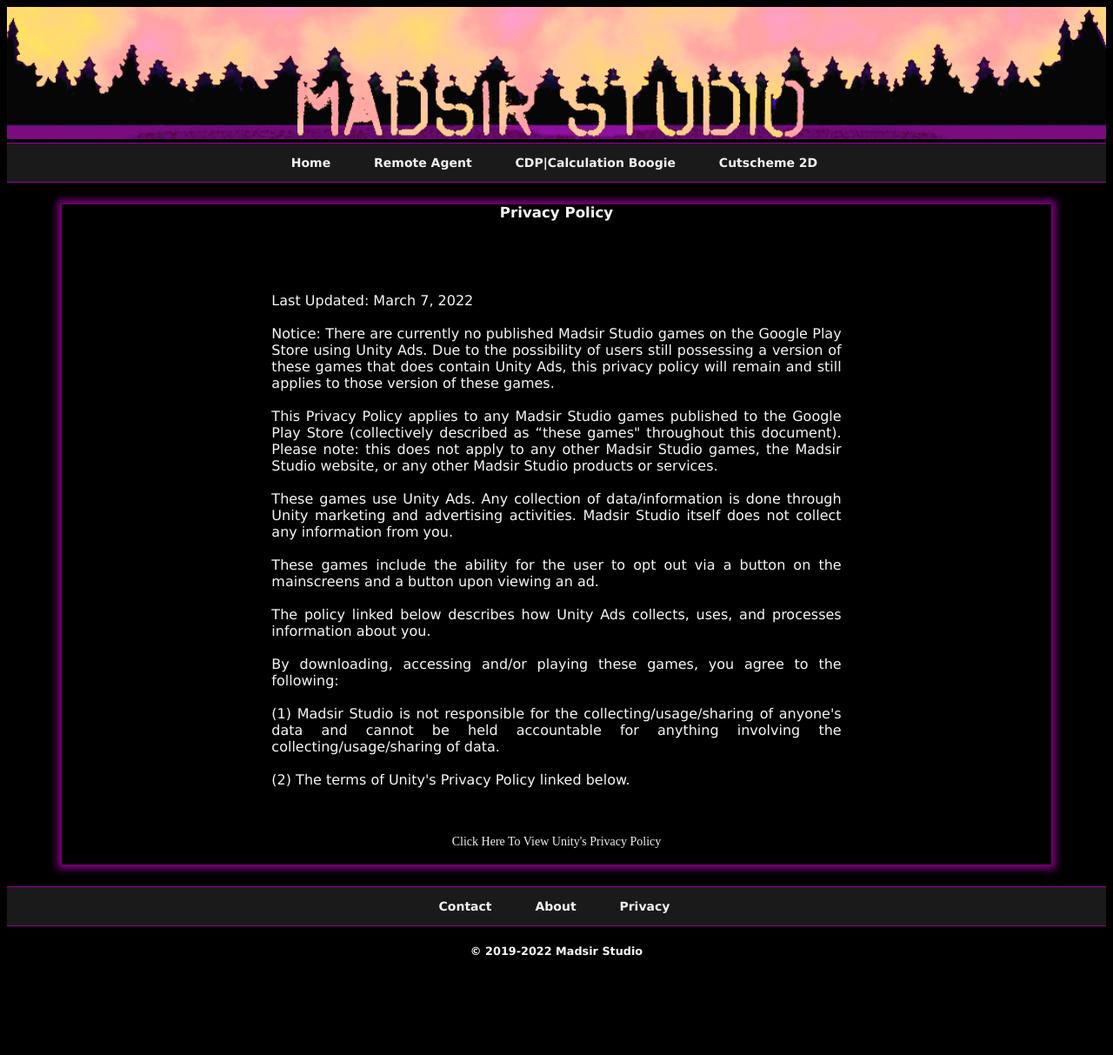
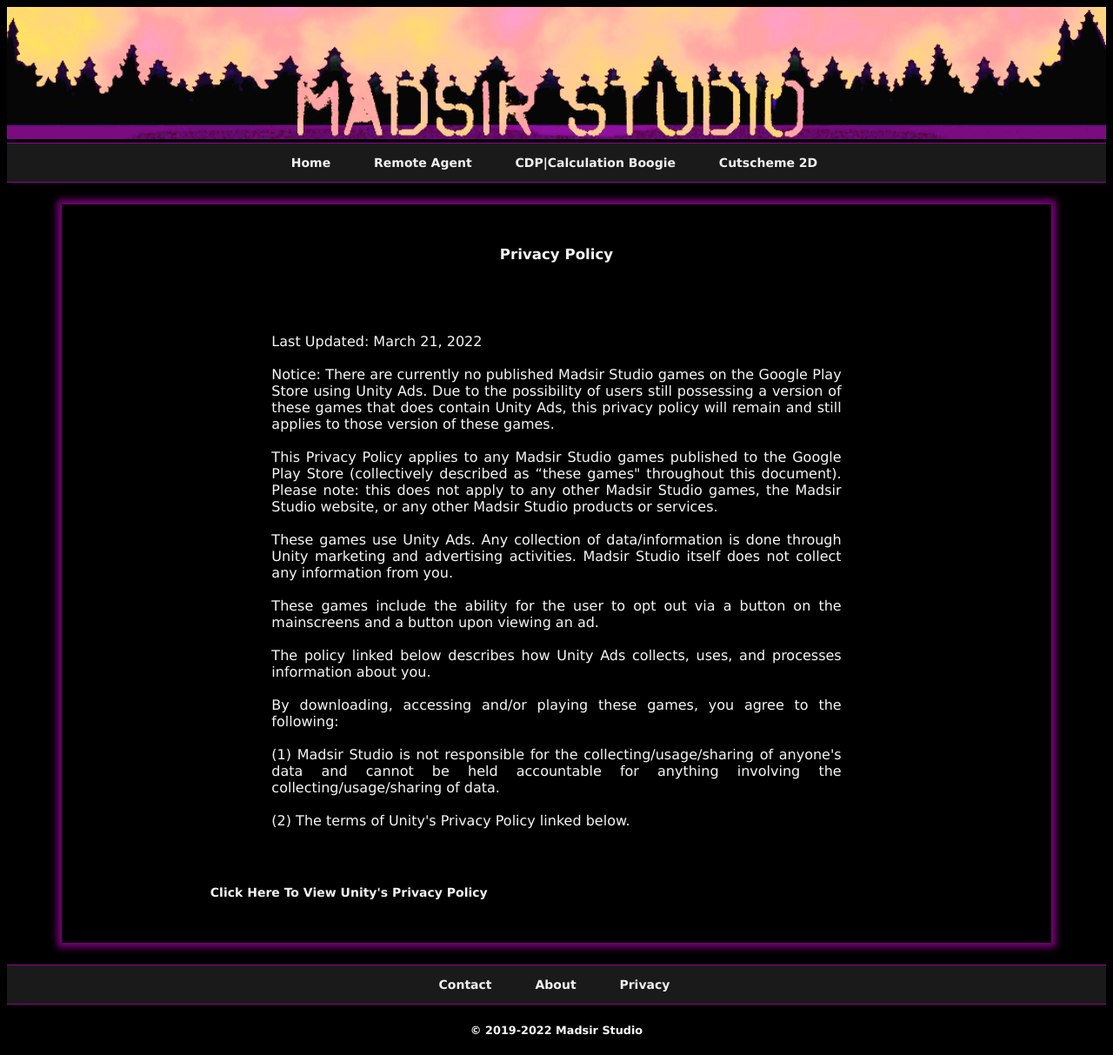
Before and after one commit to Madsir/madsirstudio.github.io, a Jekyll site: the page built from privacy/index.html, in a window 1280 px wide. Shown: the whole page at 87% size. Built offline with Jekyll 4.4.1, drawn with Linux system fonts in a browser that asks for light colours; before the commit the page ends 1123 px from its top, so only the background shows below that.

Commit message:
Update index.html

```diff
--- a/privacy/index.html
+++ b/privacy/index.html
@@ -23,12 +23,14 @@
 <body>
     <div class="main">
 	<center>
+	<br>
+	<br>
 		<h1>Privacy Policy</h1>
 	<br>
 	<br>
         <div class="centerdiv">
 		<br>
-    			<p> Last Updated: March 7, 2022
+    			<p> Last Updated: March 21, 2022
     		<br>
 	    	<br>
 	   		Notice: There are currently no published Madsir Studio games on the Google Play Store using Unity Ads. Due to the possibility of users still possessing a version of these games that does contain Unity Ads, this privacy policy will remain and still applies to those version of these games.
@@ -51,11 +53,11 @@
         		(1) Madsir Studio is not responsible for the collecting/usage/sharing of anyone's data and cannot be held accountable for anything involving the collecting/usage/sharing of data.
 		<br>
 		<br>
-       			 (2) The terms of Unity's Privacy Policy linked below.</p>
+       			(2) The terms of Unity's Privacy Policy linked below.</p>
 		<br>
 		<br>
 	</div>
-	<a href="https://unity3d.com/legal/privacy-policy">Click Here To View Unity's Privacy Policy</a>
+	<h2><a href="https://unity3d.com/legal/privacy-policy">Click Here To View Unity's Privacy Policy</a></h2>
 	<br>
 	<br>
         </center>
```
